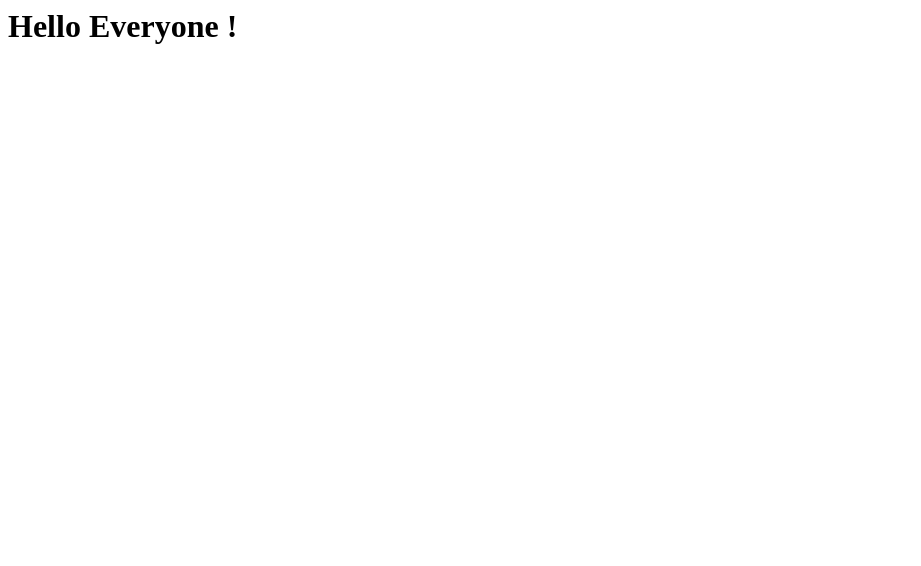
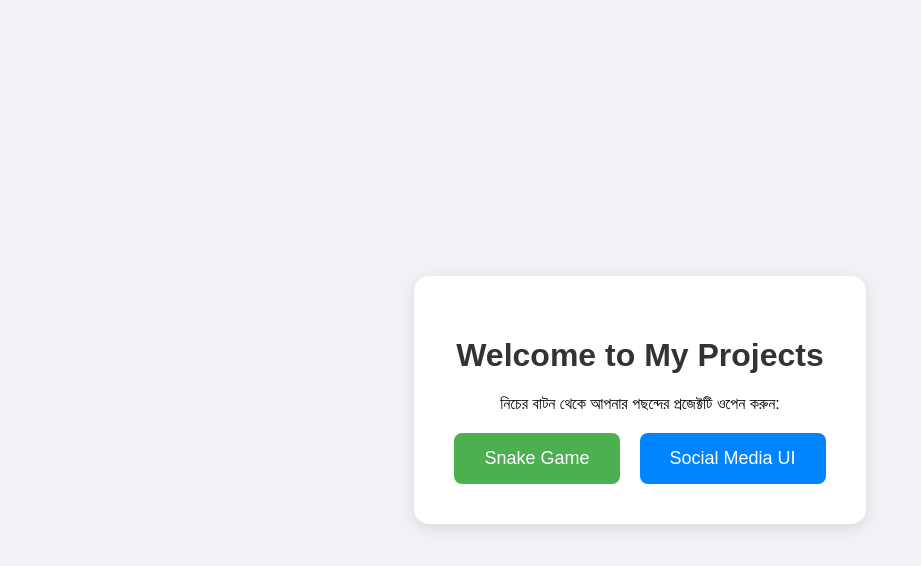
Before and after one commit to skfahim7924-ai/New, a plain HTML site: page index.html in a window 1280 px wide. Shown: the whole page, without its empty margins (0-921 px from the left). Drawn offline with Linux system fonts and the light colour scheme.

Commit message:
Enhance index.html with styles and project buttons
Updated the HTML structure and added styles for better layout and design.

```diff
--- a/index.html
+++ b/index.html
@@ -1,5 +1,60 @@
-<html>
+<!DOCTYPE html>
+<html lang="en">
+<head>
+    <meta charset="UTF-8">
+    <meta name="viewport" content="width=device-width, initial-scale=1.0">
+    <title>My Project Hub</title>
+    <style>
+        body {
+            font-family: Arial, sans-serif;
+            display: flex;
+            justify-content: center;
+            align-items: center;
+            height: 100vh;
+            background-color: #f0f2f5;
+            margin: 0;
+        }
+        .container {
+            text-align: center;
+            background: white;
+            padding: 40px;
+            border-radius: 15px;
+            box-shadow: 0 4px 15px rgba(0,0,0,0.1);
+        }
+        h1 { color: #333; }
+        .btn-group {
+            margin-top: 20px;
+            display: flex;
+            gap: 20px;
+            justify-content: center;
+        }
+        .btn {
+            padding: 15px 30px;
+            font-size: 18px;
+            text-decoration: none;
+            color: white;
+            border-radius: 8px;
+            transition: 0.3s;
+        }
+        .snake-btn { background-color: #4CAF50; }
+        .snake-btn:hover { background-color: #45a049; }
+
+        .social-btn { background-color: #0084ff; }
+        .social-btn:hover { background-color: #0073e6; }
+    </style>
+</head>
 <body>
-<h1> Hello Everyone ! </h1>
+
+    <div class="container">
+        <h1>Welcome to My Projects</h1>
+        <p>নিচের বাটন থেকে আপনার পছন্দের প্রজেক্টটি ওপেন করুন:</p>
+
+        <div class="btn-group">
+            <a href="snake.html" class="btn snake-btn">Snake Game</a>
+
+            <a href="social.html" class="btn social-btn">Social Media UI</a>
+        </div>
+    </div>
+
 </body>
 </html>
```
